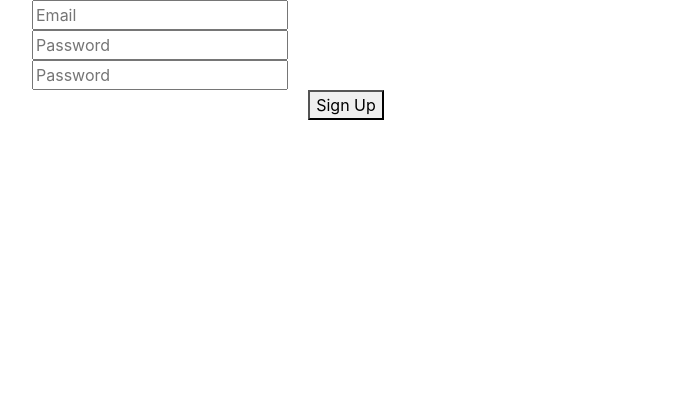
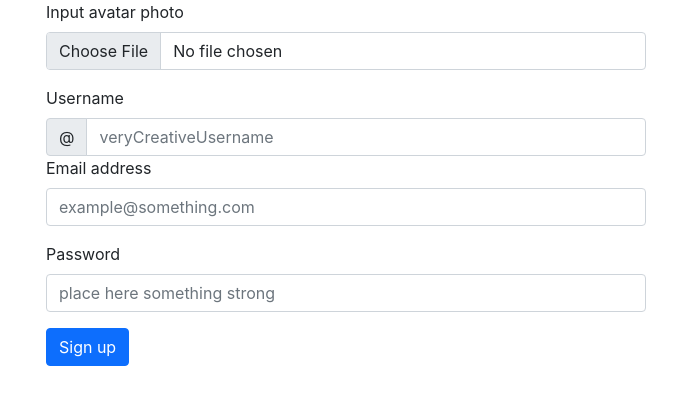
Before and after one commit to dmytrii-karpeka/genesis-Hackathon21-blogProject, a Next.js app in the folder my-app/: page /register in a window 1280 px wide. Shown: the top 404 px of the page, without its empty margins (294-971 px from the left). Built offline with nearby package versions, Linux system fonts and the light colour scheme; no server answers.

Commit message:
Revert "Firebase configuration"

```diff
--- a/my-app/components/RegisterForm/RegisterForm.jsx
+++ b/my-app/components/RegisterForm/RegisterForm.jsx
@@ -1,91 +1,61 @@
-import { useState } from 'react';
-import { useRouter } from 'next/router';
+import React, {useState} from 'react';
+import {Form, Button, InputGroup} from "react-bootstrap";
 
-import { useAuth } from '../../contexts/AuthContext';
+import css from './RegisterForm.module.scss';
 
-import {Container, Row, Col, Button, Form, FormGroup, Label, input, Alert} from 'react-bootstrap';
+let RegisterForm = function () {
+    const [validated, setValidated] = useState(false);
 
-const RegisterForm = () => {
-  const [email, setEmail] = useState("");
-  const [passwordOne, setPasswordOne] = useState("");
-  const [passwordTwo, setPasswordTwo] = useState("");
-  const router = useRouter();
-  const [error, setError] = useState(null);
+    const handleSubmit = (event) => {
+        const form = event.currentTarget;
 
-  const { createUserWithEmailAndPassword } = useAuth();
+        if (form.checkValidity() === false) {
+            event.preventDefault();
+            event.stopPropagation();
+        }
 
-  const onSubmit = event => {
-    setError(null)
-    //check if passwords match. If they do, create user in Firebase
-    // and redirect to your logged in page.
-    if(passwordOne === passwordTwo)
-      createUserWithEmailAndPassword(email, passwordOne)
-      .then(authUser => {
-        console.log("Success. The user is created in Firebase");
-        router.push('/');
-      })
-      .catch(error => {
-        // An error occurred. Set error message to be displayed to user
-        setError(error.message)
-      });
-    else
-      setError("Password do not match")
-    event.preventDefault();
-  };
+        setValidated(true);
+    }
 
-  return (
-    <Container className="text-center custom-container">
-      <Row>
-        <Col>
-          <Form
-            className="custom-form"
-            onSubmit={onSubmit}>
-          { error && <Alert color="danger">{error}</Alert>}
-            <FormGroup row>
-              {/* <Label for="signUpEmail" sm={4}>Email</Label> */}
-              <Col sm={8}>
-                <input
-                  type="email"
-                  value={email}
-                  onChange={(event) => setEmail(event.target.value)}
-                  name="email"
-                  id="signUpEmail"
-                  placeholder="Email" />
-              </Col>
-            </FormGroup>
-            <FormGroup row>
-              {/* <Label for="signUpPassword" sm={4}>Password</Label> */}
-              <Col sm={8}>
-                <input
-                  type="password"
-                  name="passwordOne"
-                  value={passwordOne}
-                  onChange={(event) => setPasswordOne(event.target.value)}
-                  id="signUpPassword"
-                  placeholder="Password" />
-              </Col>
-            </FormGroup>
-            <FormGroup row>
-              {/* <Label for="signUpPassword2" sm={4}>Confirm Password</Label> */}
-              <Col sm={8}>
-                <input
-                  type="password"
-                  name="password"
-                  value={passwordTwo}
-                  onChange={(event) => setPasswordTwo(event.target.value)}
-                  id="signUpPassword2"
-                  placeholder="Password" />
-              </Col>
-            </FormGroup>
-            <FormGroup row>
-             <Col>
-               <button type="submit">Sign Up</button>
-             </Col>
-           </FormGroup>
-          </Form>
-        </Col>
-      </Row>
-    </Container>
-  )
+    return (
+        <Form validated={validated} onSubmit={handleSubmit} className={css.form}>
+            <Form.Group controlId="avatar" className="mb-3">
+                <Form.Label>Input avatar photo</Form.Label>
+                <Form.Control required type="file" />
+                <Form.Control.Feedback>Nice photo!</Form.Control.Feedback>
+            </Form.Group>
+
+            <Form.Group>
+                <Form.Label>Username</Form.Label>
+                <InputGroup hasValidation>
+                    <InputGroup.Text id="inputGroupPrepend">@</InputGroup.Text>
+                    <Form.Control
+                        type="text"
+                        placeholder="veryCreativeUsername"
+                        aria-describedby="inputGroupPrepend"
+                        required
+                    />
+                    <Form.Control.Feedback type="invalid">
+                        Please choose a username.
+                    </Form.Control.Feedback>
+                </InputGroup>
+            </Form.Group>
+
+            <Form.Group className="mb-3" controlId="formBasicEmail">
+                <Form.Label>Email address</Form.Label>
+                <Form.Control required type="email" placeholder="example@something.com" />
+            </Form.Group>
+
+            <Form.Group className="mb-3" controlId="formBasicPassword">
+                <Form.Label>Password</Form.Label>
+                <Form.Control required type="password" placeholder="place here something strong" />
+            </Form.Group>
+
+            <Button variant="primary" type="submit">
+                Sign up
+            </Button>
+        </Form>
+    )
 }
+
 export default RegisterForm;
--- a/my-app/contexts/AuthContext.js
+++ /dev/null
@@ -1,17 +0,0 @@
-import { createContext, useContext, Context } from 'react'
-import useFirebaseAuth from '../hooks/useFirebaseAuth';
-
-const authUserContext = createContext({
-  authUser: null,
-  loading: true,
-  signInWithEmailAndPassword: async () => {},
-  createUserWithEmailAndPassword: async () => {},
-  signOut: async () => {}
-});
-
-export function AuthUserProvider({ children }) {
-  const auth = useFirebaseAuth();
-  return <authUserContext.Provider value={auth}>{children}</authUserContext.Provider>;
-}
-// custom hook to use the authUserContext and access authUser and loading
-export const useAuth = () => useContext(authUserContext);
--- a/my-app/firebase/clientApp.js
+++ /dev/null
@@ -1,21 +0,0 @@
-import firebase from 'firebase/app';
-import "firebase/auth";
-import "firebase/firestore";
-
-const clientCredentials = {
-    apiKey: process.env.NEXT_PUBLIC_FIREBASE_API_KEY,
-    authDomain: process.env.NEXT_PUBLIC_FIREBASE_AUTH_DOMAIN,
-    projectId: process.env.NEXT_PUBLIC_FIREBASE_PROJECT_ID,
-    storageBucket: process.env.NEXT_PUBLIC_FIREBASE_STORAGE_BUCKET,
-    messagingSenderId: process.env.NEXT_PUBLIC_FIREBASE_MESSAGING_SENDER_ID,
-    appId: process.env.NEXT_PUBLIC_FIREBASE_APP_ID,
-    measurementId: process.env.NEXT_PUBLIC_FIREBASE_MEASUREMENT_ID
-};
-
-console.log('firebase', firebase);
-
-if (!firebase.apps.length) {
-    firebase.initializeApp(clientCredentials);
-}
-
-export default firebase;
--- a/my-app/hooks/useFirebaseAuth.js
+++ /dev/null
@@ -1,59 +0,0 @@
-import { useState, useEffect } from 'react'
-import firebase from '../firebase/clientApp';
-
-const formatAuthUser = (user) => ({
-  uid: user.uid,
-  email: user.email
-});
-
-export default function useFirebaseAuth() {
-  const [authUser, setAuthUser] = useState(null);
-  const [loading, setLoading] = useState(true);
-
-  const authStateChanged = async (authState) => {
-    console.log('authState', authState);
-    if (!authState) {
-      setAuthUser(null)
-      setLoading(false)
-      return;
-    }
-
-    setLoading(true)
-    const formattedUser = formatAuthUser(authState);
-    setAuthUser(formattedUser);
-    setLoading(false);
-  };
-
-  const clear = () => {
-    setAuthUser(null);
-    setLoading(true);
-  };
-
-  const signInWithEmailAndPassword = (email, password) =>
-    firebase.auth().signInWithEmailAndPassword(email, password);
-
-  const createUserWithEmailAndPassword = (email, password) =>
-    firebase.auth().createUserWithEmailAndPassword(email, password);
-
-  const signOut = () =>
-    firebase.auth().signOut().then(clear);
-
-  useEffect(() => {
-    const unsubscribe = firebase.auth().onAuthStateChanged(authStateChanged);
-    return () => unsubscribe();
-  }, []);
-
-// listen for Firebase state change
-  useEffect(() => {
-    const unsubscribe = firebase.auth().onAuthStateChanged(authStateChanged);
-    return () => unsubscribe();
-  }, []);
-
-  return {
-    authUser,
-    loading,
-    signInWithEmailAndPassword,
-    createUserWithEmailAndPassword,
-    signOut
-  };
-}
--- a/my-app/package.json
+++ b/my-app/package.json
@@ -12,7 +12,6 @@
     "@zeit/next-sass": "^1.0.1",
     "axios": "^0.23.0",
     "bootstrap": "^5.1.3",
-    "firebase": "^8.2.9",
     "next": "11.1.2",
     "react": "17.0.2",
     "react-bootstrap": "^2.0.0",
--- a/my-app/pages/_app.js
+++ b/my-app/pages/_app.js
@@ -4,8 +4,6 @@ import * as ga from '../lib/ga'
 
 import 'bootstrap/dist/css/bootstrap.min.css';
 import '../styles/globals.css'
-
-import { AuthUserProvider } from '../contexts/AuthContext';
 
 function MyApp({ Component, pageProps }) {
   const router = useRouter()
@@ -21,7 +19,7 @@ function MyApp({ Component, pageProps }) {
     }
   }, [router.events])
 
-  return <AuthUserProvider><Component {...pageProps} /></AuthUserProvider>
+  return <Component {...pageProps} />
 }
 
 export default MyApp
```
Also changed, not shown: my-app/components/Login/Login.jsx (deleted, +0 -103 lines), my-app/pages/auth.js (deleted, +0 -24 lines), my-app/pages/login.js (deleted, +0 -7 lines), my-app/pages/sign_up.js (deleted, +0 -7 lines), 1 other file (tests, documents, lock files or other folders).
